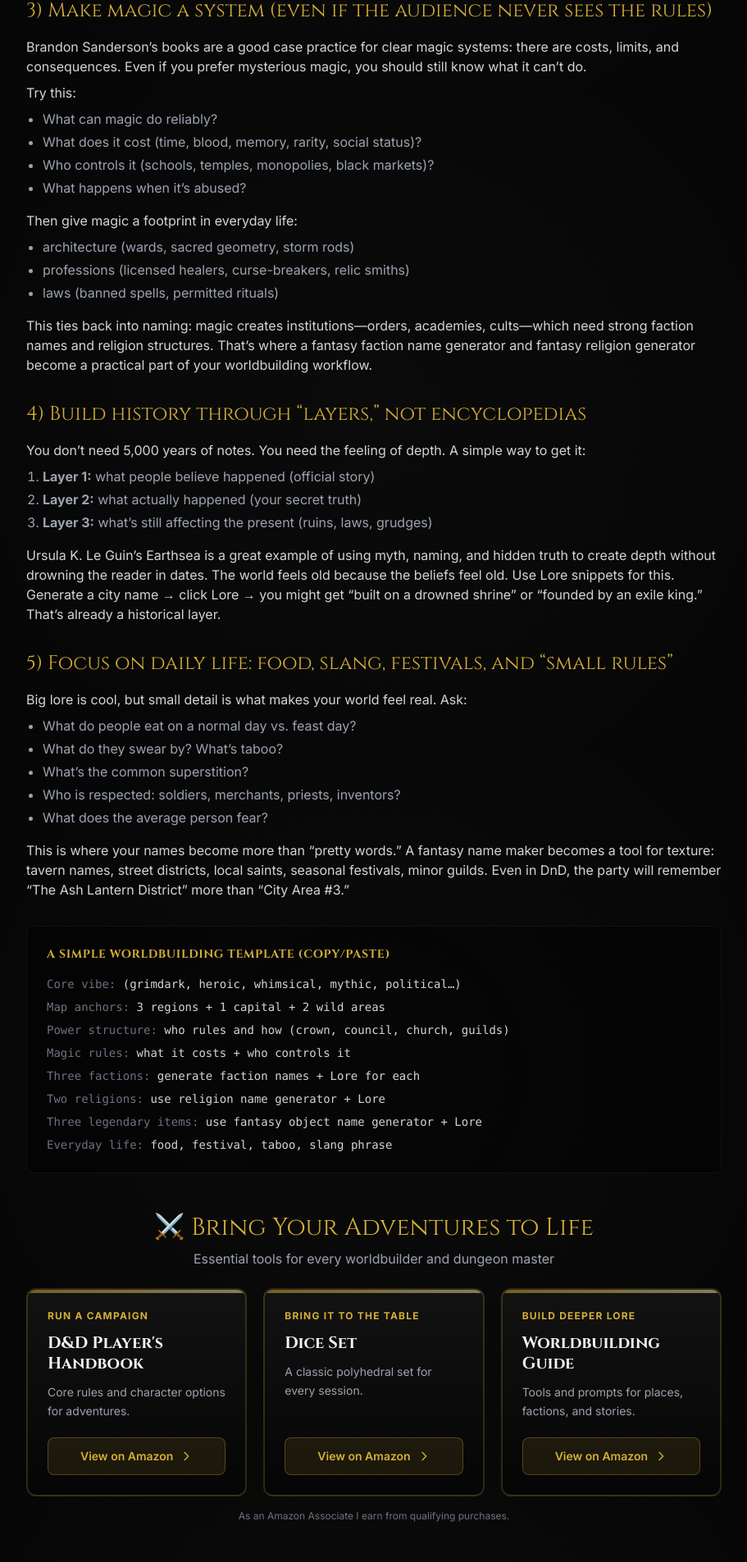
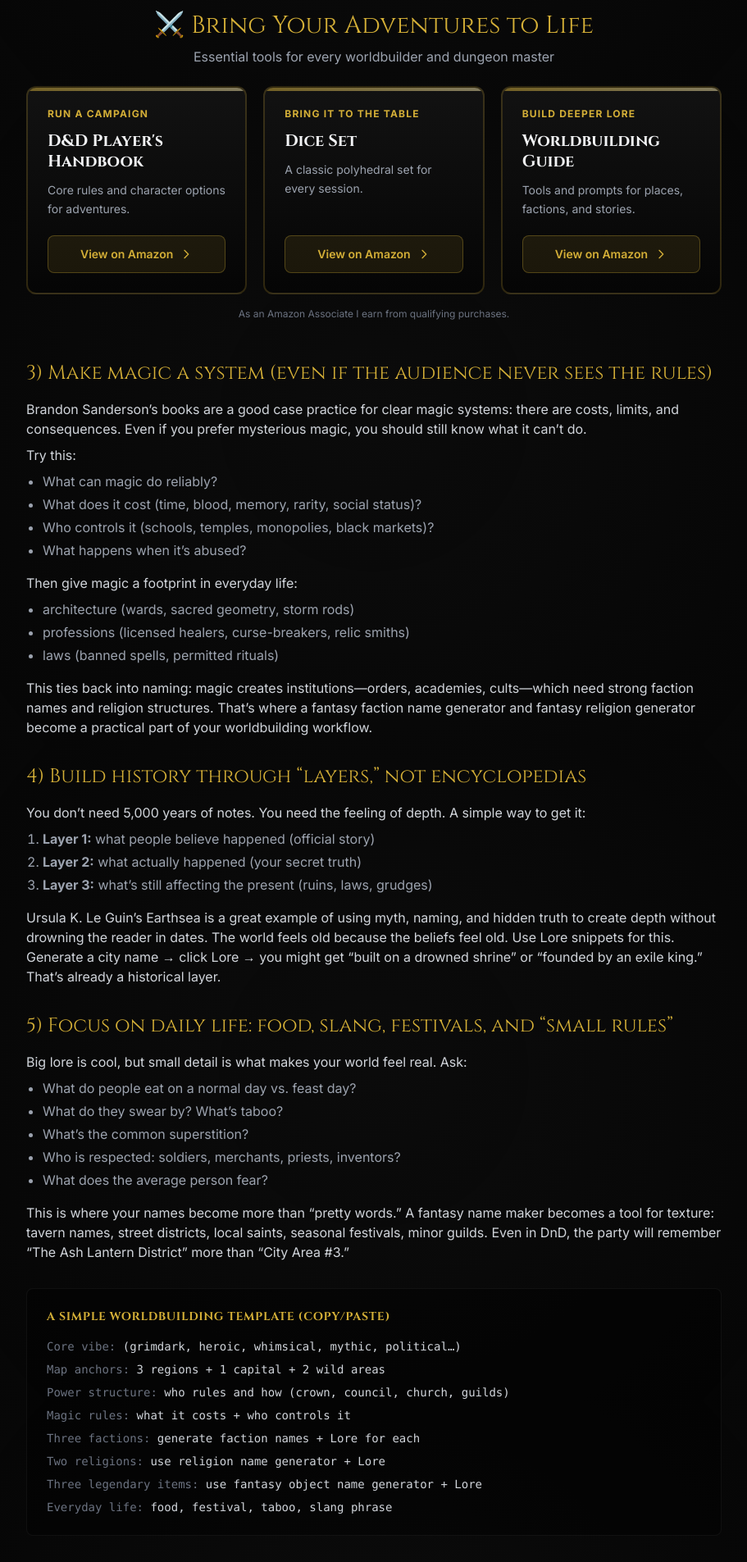
Before and after one commit to JiriTill/fantasytools, a React (Vite) app in the folder client/: page /blog/tips-for-worldbuilding in a window 1280 px wide. Shown: the part 1492-3397 px from the top of the page at 82% size, without its empty margins (184-1095 px from the left). Built offline with nearby package versions, Linux system fonts and the light colour scheme.

Commit message:
Update affiliate links placement in FiveTipsForWorldbuilding

```diff
--- a/client/src/pages/FiveTipsForWorldbuilding.jsx
+++ b/client/src/pages/FiveTipsForWorldbuilding.jsx
@@ -3,6 +3,7 @@ import { Link } from 'react-router-dom';
 import { Helmet } from 'react-helmet';
 import Footer from '../components/Footer';
 import AmazonAffiliate from '../components/AmazonAffiliate';
+import SingleAffiliateBox from '../components/SingleAffiliateBox';
 
 
 export default function FiveTipsForWorldbuilding() {
@@ -136,6 +137,10 @@ export default function FiveTipsForWorldbuilding() {
             Once you know geography, your map starts “writing” your politics. That’s also when names become easier: a stormy coast will naturally produce different place names than a sacred valley. Use your World/Places generator to name continents, regions, and cities—and click Lore to get a rumor or founding myth. That single paragraph can define a whole quest chain.
           </p>
 
+          <div className="my-12">
+            <AmazonAffiliate />
+          </div>
+
           <h3 className="text-fantasy-gold font-fantasy text-2xl mt-8 mb-4">3) Make magic a system (even if the audience never sees the rules)</h3>
           <p>
             Brandon Sanderson’s books are a good case practice for clear magic systems: there are costs, limits, and consequences. Even if you prefer mysterious magic, you should still know what it can’t do.
@@ -199,9 +204,9 @@ export default function FiveTipsForWorldbuilding() {
             </div>
           </div>
 
-          {/* Amazon Affiliate Box at the end */}
+          {/* Single Affiliate Box at the end (book link) */}
           <div className="my-12">
-            <AmazonAffiliate />
+            <SingleAffiliateBox />
           </div>
 
 
```
